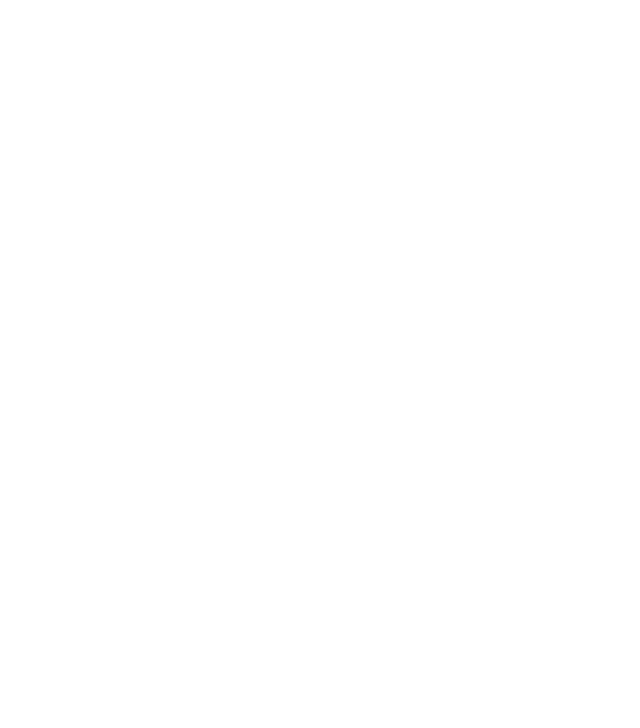
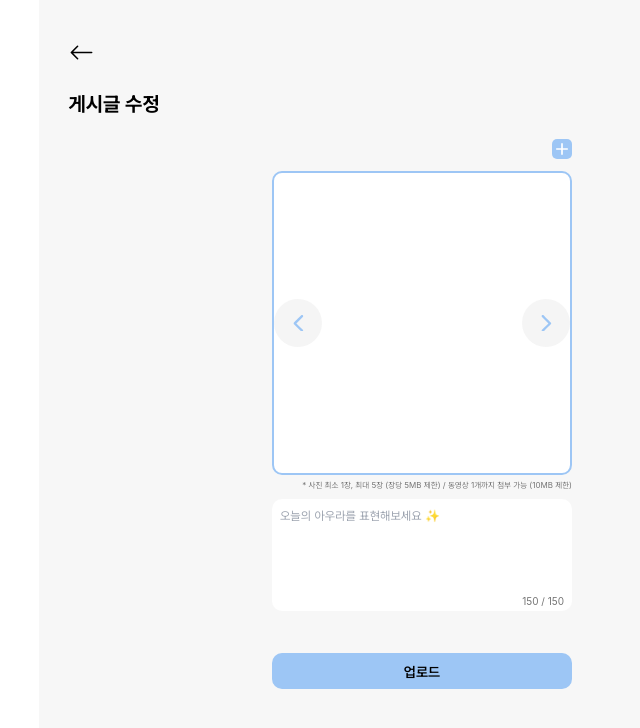
Before and after one commit to Lunova-SNS/Lunova, a React (Vite) app: page /uploadPage/1 in a window 1280 px wide. Before the commit this address had no page. Shown: the top 728 px of the page, without its empty margins (218-858 px from the left). Built offline with nearby package versions, Linux system fonts and the light colour scheme; a web font is replaced by a local one.

Commit message:
style : 게시글 생성 및 수정 UI 작업

```diff
--- a/src/App.tsx
+++ b/src/App.tsx
@@ -19,6 +19,7 @@
 				<Route path='/header' element={<Header />} />
 				<Route path='/footer' element={<Footer />} />
 				<Route path='/uploadPage' element={<UploadPage />} />/
+				<Route path='/uploadPage/:post_id' element={<UploadPage />} />/
 				<Route path='/login' element={<LoginPage />} />
 				<Route path='/signup' element={<SignUpPage />} />
 				<Route path='/setting' element={<SettingPage />} />
--- a/src/assets/carousel/carousel.css
+++ b/src/assets/carousel/carousel.css
@@ -42,7 +42,7 @@
 .embla__buttons {
 	display: grid;
 	grid-template-columns: repeat(2, 1fr);
-	gap: 204px;
+	gap: 200px;
 	align-items: center;
 	color: #9dc6f5;
 }
--- a/src/pages/UploadPage.tsx
+++ b/src/pages/UploadPage.tsx
@@ -4,10 +4,18 @@
 import { FileItem } from '@/types/uploasdPage';
 import { Button } from '@/components/common/Button';
 import { BackButton } from '@/components/common/BackButton';
+import { useParams } from 'react-router-dom';
 
 const UploadPage = () => {
 	const [fileList, setFileList] = useState<FileItem[]>([]);
-	// const [showPreviews, setShowPreviews] = useState<string[]>([]);
+	const [text, setText] = useState('');
+
+	const { post_id } = useParams<{ post_id?: string }>();
+	const maxLength = 150;
+
+	const handleTextCount = (e: React.ChangeEvent<HTMLTextAreaElement>) => {
+		setText(e.target.value);
+	};
 
 	const handleSaveFiles = (event: React.ChangeEvent<HTMLInputElement>) => {
 		event.preventDefault();
@@ -41,10 +49,10 @@
 			} else {
 				//image 파일 처리
 				if (imageCount >= 5) {
-					alert('이미지는 최대 5장까지만 업로드할 수 있습니다.');
+					// alert('이미지는 최대 5장까지만 업로드할 수 있습니다.');
 					URL.revokeObjectURL(preview);
 				} else if (fileSizeMB > 10) {
-					alert('이미지 크기는 10MB를 초과할 수 없습니다.');
+					// alert('이미지 크기는 10MB를 초과할 수 없습니다.');
 					URL.revokeObjectURL(preview);
 				}
 
@@ -55,6 +63,11 @@
 				});
 				imageCount++;
 			}
+		}
+		if (imageCount > 5) {
+			alert('이미지는 최대 5장까지만 업로드할 수 있습니다.');
+		} else if (videoCount > 0) {
+			alert('동영상은 최대 1개만 업로드할 수 있습니다.');
 		}
 		setFileList((prev) => [...prev, ...newFileList]);
 	};
@@ -78,6 +91,8 @@
 	console.log(Previews);
 	console.log(fileList);
 
+	//이미지 삭제 구현, 텍스트 제한 표기, 사진 및 동영상 제한 표기
+
 	return (
 		<>
 			<div className='mx-default'>
@@ -85,7 +100,7 @@
 					<div className='pb-6'>
 						<BackButton />
 					</div>
-					<h1 className='pb-5 text-xl font-bold'>게시글 작성</h1>
+					<h1 className='pb-5 text-xl font-bold'>{post_id ? '게시글 수정' : '게시글 생성'}</h1>
 				</header>
 				<main className='flex justify-center'>
 					<div className='flex max-w-[300px] flex-col items-end'>
@@ -108,20 +123,29 @@
 								onChange={handleSaveFiles}
 								required
 							/>
-							<div className='mb-4 h-[304px] w-[300px] rounded-default border-2 border-mainColor bg-white'>
+							<div className='h-[304px] w-[300px] rounded-default border-2 border-mainColor bg-white'>
 								<Carousel slides={Previews} />
 							</div>
+							<div className='mb-2 mt-1 text-xs text-subText'>
+								* 사진 최소 1장, 최대 5장 (장당 5MB 제한) / 동영상 1개까지 첨부 가능 (10MB 제한)
 							</div>
-
+						</div>
+						<div className='relative inline-block'>
 							<textarea
 								id='description'
 								name='description'
 								maxLength={150}
 								minLength={0}
 								wrap='hard'
+								onChange={handleTextCount}
 								placeholder='오늘의 아우라를 표현해보세요 ✨'
 								className='mb-9 h-28 w-[300px] resize-none rounded-default p-2 text-base focus:border-[#9DC6F5] focus:outline-none focus:ring-2 focus:ring-[#9DC6F5]'
 							></textarea>
+							<div className='absolute bottom-11 right-2 text-sm text-subText'>
+								{maxLength - text.length} / {maxLength}
+							</div>
+						</div>
+
 						<Button children={'업로드'}></Button>
 					</div>
 				</main>
```
Also changed, not shown: .gitlab/merge_request_templates/PULL_REQUEST_TEMPLATE.md (renamed from .gitlab/PULL_REQUEST_TEMPLATE.md). Lines whose indentation alone changed are shown as unchanged.
